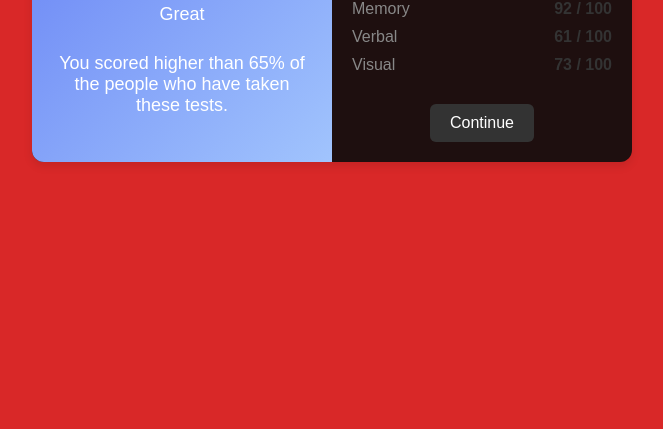
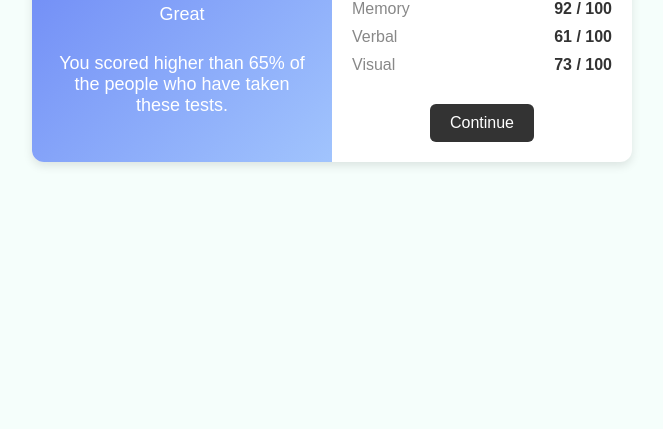
Before and after one commit to DANNURA/FM-challenges, a plain HTML site: page index.html in a window 1280 px wide. Shown: the part 371-800 px from the top of the page, without its empty margins (308-971 px from the left). Drawn offline with Linux system fonts and the light colour scheme.

Commit message:
color change

```diff
--- a/styles.css
+++ b/styles.css
@@ -5,7 +5,7 @@ body {
     justify-content: center;
     align-items: center;
     min-height: 100vh;
-    background-color: #d92828;
+    background-color: #f5fefb;
 }
 
 .card {
@@ -16,7 +16,7 @@ body {
     box-shadow: 0 4px 10px rgba(0, 0, 0, 0.1);
     border-radius: 12px;
     overflow: hidden;
-    background-color: rgb(30, 15, 15);
+    background-color: white;
 }
 
 @media (min-width: 768px) {
```
